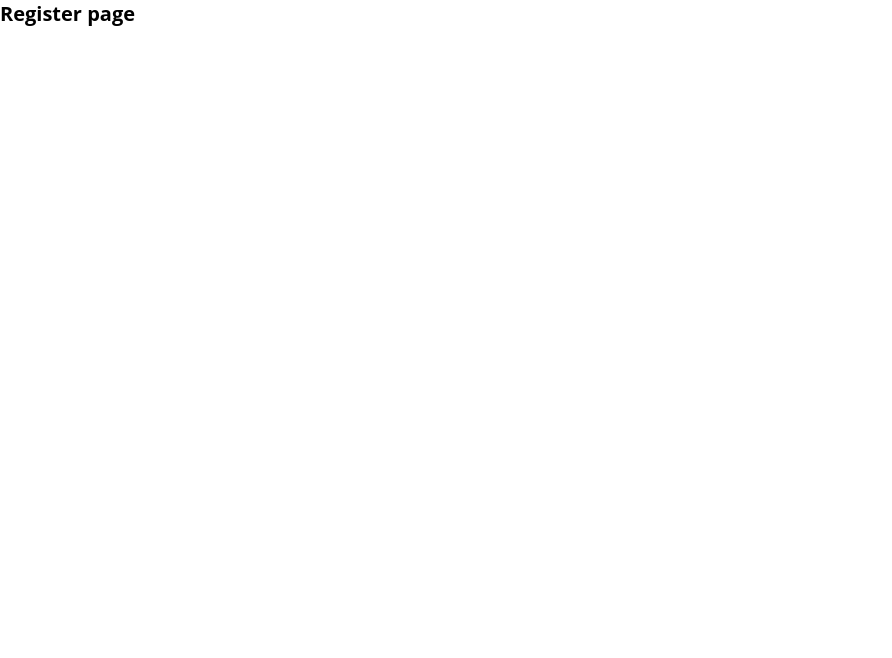
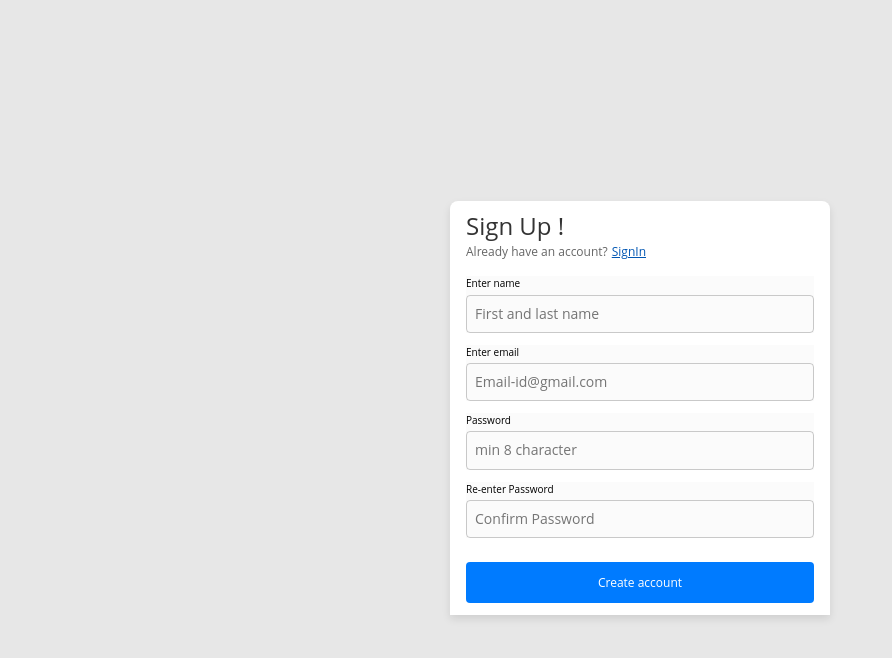
Before and after one commit to arun-kumar-1995/missed-task-deadline, a React (Vite) app in the folder client/: page /account/sign-up in a window 1280 px wide. Shown: the top 658 px of the page, without its empty margins (0-892 px from the left). Built offline with nearby package versions, Linux system fonts and the light colour scheme.

Commit message:
implended auth ui

```diff
--- a/client/src/pages/auth/SignIn.jsx
+++ b/client/src/pages/auth/SignIn.jsx
@@ -1,5 +1,69 @@
+import "./form.css";
+
+import { useEffect, useState, useCallback } from "react";
+import { useToast } from "../../contexts/ToastContext";
+import { Link } from "react-router-dom";
+
 const SignIn = () => {
-  return <h1>SignIn page</h1>;
+  const [loginInput, setLoginInput] = useState({ email: "", password: "" });
+  const [isLoading, setIsloading] = useState(false);
+  const toast = useToast();
+
+  const handleLoginInput = useCallback((e) => {
+    const { name, value } = e.target;
+    setLoginInput((prev) => ({ ...prev, [name]: value }));
+  }, []);
+
+  const handleFormSubmit = async (e) => {
+    e.preventDefault();
+  };
+
+  return (
+    <div className="login-container form-container">
+      <div className="form-wrapper">
+        <form onSubmit={handleFormSubmit}>
+          <div className="form-info">
+            <h2>Sign In !</h2>
+            <p>
+              Are you new here?
+              <Link to="/account/sign-up">SignUp</Link>
+            </p>
+          </div>
+
+          <div className="form-section">
+            <div className="form-group">
+              <label htmlFor="email">Email</label>
+              <input
+                type="text"
+                placeholder="Enter email"
+                value={loginInput.email}
+                name="email"
+                onChange={handleLoginInput}
+                required
+                autoComplete="on"
+              />
+            </div>
+            <div className="form-group">
+              <label htmlFor="password">Password</label>
+
+              <input
+                type="password"
+                placeholder="Enter password"
+                value={loginInput.password}
+                name="password"
+                onChange={handleLoginInput}
+                required
+                autoComplete="off"
+              />
+            </div>
+            <button type="submit" disabled={isLoading}>
+              {isLoading ? "Checking..." : "Submit"}
+            </button>
+          </div>
+        </form>
+      </div>
+    </div>
+  );
 };
 
 export default SignIn;
--- a/client/src/pages/auth/SignUp.jsx
+++ b/client/src/pages/auth/SignUp.jsx
@@ -1,5 +1,98 @@
+import "./form.css";
+
+import { useEffect, useState, useCallback } from "react";
+import { useToast } from "../../contexts/ToastContext";
+import { Link } from "react-router-dom";
+
 const SignUp = () => {
-  return <h1>Register page</h1>;
+  const [formInput, setformInput] = useState({
+    name: "",
+    email: "",
+    password: "",
+    confirmPassword: "",
+  });
+
+  const [isLoading, setIsloading] = useState(false);
+  const toast = useToast();
+
+  const handleFormInput = useCallback((e) => {
+    const { name, value } = e.target;
+    setformInput((prev) => ({ ...prev, [name]: value }));
+  }, []);
+
+  const handleFormSubmit = async (e) => {
+    e.preventDefault();
+  };
+
+  return (
+    <div className="signup-container form-container">
+      <div className="form-wrapper">
+        <form onSubmit={handleFormSubmit}>
+          <div className="form-info">
+            <h2>Sign Up !</h2>
+            <p>
+              Already have an account?
+              <Link to="/account/sign-in">SignIn</Link>
+            </p>
+          </div>
+
+          <div className="form-section">
+            <div className="form-group">
+              <label htmlFor="fullName">Enter name</label>
+              <input
+                type="text"
+                placeholder="First and last name"
+                value={formInput.name}
+                name="name"
+                onChange={handleFormInput}
+                required
+                autoComplete="on"
+              />
+            </div>
+            <div className="form-group">
+              <label htmlFor="email">Enter email</label>
+              <input
+                type="text"
+                placeholder="Email-id@gmail.com"
+                value={formInput.email}
+                name="email"
+                onChange={handleFormInput}
+                required
+                autoComplete="on"
+              />
+            </div>
+            <div className="form-group">
+              <label htmlFor="password">Password</label>
+              <input
+                type="password"
+                placeholder="min 8 character"
+                value={formInput.password}
+                name="password"
+                onChange={handleFormInput}
+                required
+                autoComplete="off"
+              />
+            </div>
+            <div className="form-group">
+              <label htmlFor="confirmPassword">Re-enter Password</label>
+              <input
+                type="password"
+                placeholder="Confirm Password"
+                value={formInput.confirmPassword}
+                name="confirmPassword"
+                onChange={handleFormInput}
+                required
+                autoComplete="off"
+              />
+            </div>
+            <button type="submit" disabled={isLoading}>
+              {isLoading ? "Submitting..." : "Create account"}
+            </button>
+          </div>
+        </form>
+      </div>
+    </div>
+  );
 };
 
 export default SignUp;
--- /dev/null
+++ b/client/src/pages/auth/form.css
@@ -0,0 +1,86 @@
+.form-container {
+    background-color: #e7e7e7;
+    min-height: var(--min-height);
+    display: flex;
+    align-items: center;
+    justify-content: center;
+  }
+
+  .form-wrapper {
+    min-width: var(--form-min-width);
+    margin: 0 auto;
+  }
+
+  form {
+    background-color: var(--clr-white);
+    padding: var(--spacing-sm) var(--spacing-lg) var(--spacing-md);
+    border-top-left-radius: var(--radius-md);
+    border-top-right-radius: var(--radius-md);
+    margin-top: var(--spacing-lg);
+    box-shadow: 0 4px 8px rgba(0, 0, 0, 0.1);
+  }
+
+  .form-info {
+    margin-bottom: var(--spacing-md);
+  }
+
+  .form-info h2 {
+    font-size: var(--font-size-md);
+    color: #333;
+    font-weight: 500;
+  }
+
+  .form-info p {
+    font-size: var(--font-size-xs);
+    color: #666;
+  }
+
+  .form-info a {
+    color: #0056b3;
+    margin-left: var(--spacing-xs);
+    text-decoration: underline;
+  }
+
+  .form-section {
+    margin-top: var(--spacing-lg);
+  }
+
+  .form-section .form-group {
+    margin-bottom: var(--spacing-md);
+    background-color: #fbfbfb;
+  }
+
+  .form-section .form-group input {
+    padding: var(--spacing-sm);
+    width: var(--max-width);
+    font-size: var(--font-size-sm);
+    border: 1px solid rgba(0, 0, 0, 0.2);
+    border-radius: var(--spacing-xs);
+    margin-top: var(--spacing-xs);
+  }
+
+  .form-group:focus-within {
+    border-radius: 0;
+    border: none;
+    border-bottom: 1px solid #007bff;
+    background: transparent;
+  }
+
+  .form-group:focus-within > input {
+    border: none;
+    border-bottom: 1px solid;
+  }
+
+  .form-section button[type="submit"] {
+    margin-top: var(--spacing-md);
+    background-color: var(--clr-primary);
+    color: var(--clr-white);
+    border-radius: var(--radius-sm);
+    width: 100%;
+    padding: var(--spacing-md) var(--spacing-sm);
+    font-size: var(--font-size-xs);
+  }
+
+  .form-section button[type="submit"]:hover {
+    background-color: #0056b3;
+  }
--- a/client/src/styles/utilities.css
+++ b/client/src/styles/utilities.css
@@ -0,0 +1,21 @@
+.form-container {
+  background-color: #e7e7e7;
+  min-height: var(--min-height);
+  display: flex;
+  align-items: center;
+  justify-content: center;
+}
+
+.form-wrapper {
+  min-width: var(--form-min-width);
+  margin: 0 auto;
+}
+
+form {
+  background-color: var(--clr-white);
+  padding: var(--spacing-sm) var(--spacing-lg) var(--spacing-md);
+  border-top-left-radius: var(--radius-md);
+  border-top-right-radius: var(--radius-md);
+  margin-top: var(--spacing-lg);
+  box-shadow: 0 4px 8px rgba(0, 0, 0, 0.1);
+}
```
